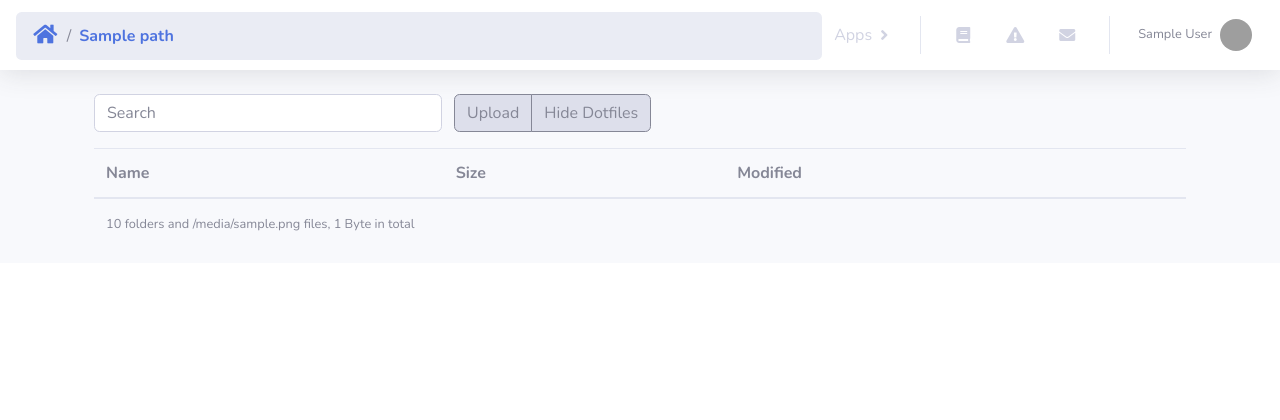
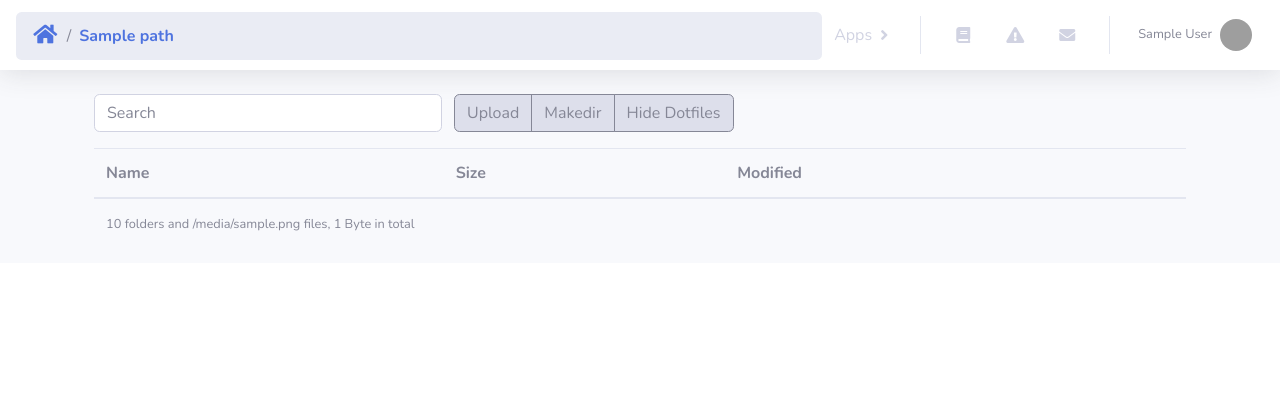
Before and after one commit to mpg-age-bioinformatics/flaski, a Flask app: template app/templates/storage.html in a window 1280 px wide. Shown: the top 420 px of the page. Run offline with Flask 2, Linux system fonts and the light colour scheme; a user stored in the database is signed in; tables that the repository leaves empty hold one stand-in row (values such as "Sample post"); the template is opened without the code that fills it: most values are stand-ins (such as "Sample title", 1, 10 or a date in 2020); parts of the project's set-up code (start-up, migrations or seed data) failed here and were passed over; some libraries are stand-ins or nearby versions; grey boxes are pictures that could not be loaded.

Commit message:
add app to session and parameters; makedir template

```diff
--- a/app/plots/routes/scatterplot.py
+++ b/app/plots/routes/scatterplot.py
@@ -61,7 +61,7 @@
 
             if session_["app"]!="scatterplot":
                 plot_arguments=session["plot_arguments"]
-                error_msg="The file was not load as it is associated with the "%s" and not with this app." %session_["app"]
+                error_msg="The file was not load as it is associated with the '%s' and not with this app." %session_["app"]
                 return render_template('/plots/scatterplot.html' , filename=session["filename"], error_message=error_msg, **plot_arguments)
 
             del(session_["ftype"])
@@ -89,7 +89,7 @@
 
             if session_["app"]!="scatterplot":
                 plot_arguments=session["plot_arguments"]
-                error_msg="The file was not load as it is associated with the "%s" and not with this app." %session_["app"]
+                error_msg="The file was not load as it is associated with the '%s' and not with this app." %session_["app"]
                 return render_template('/plots/scatterplot.html' , filename=session["filename"], error_message=error_msg, **plot_arguments)
 
             del(session_["ftype"])
--- a/app/templates/storage.html
+++ b/app/templates/storage.html
@@ -171,6 +171,7 @@
                         <div class="pull-sm-right">
                             <div class="btn-group" sytle="color:white;">
                             <a data-toggle="modal" data-target="#uploader-modal" class="btn btn-secondary text-muted bg-gray-300">Upload</a>
+                            <a href="" class="btn btn-secondary text-muted bg-gray-300">Makedir</a>
                             {% if hide_dotfile == 'yes' %}
                             <a href="?hide-dotfile=no" class="btn btn-secondary text-muted bg-gray-300">Show Dotfiles</a>
                             {% else %}
```
Also changed, not shown: app.db.
